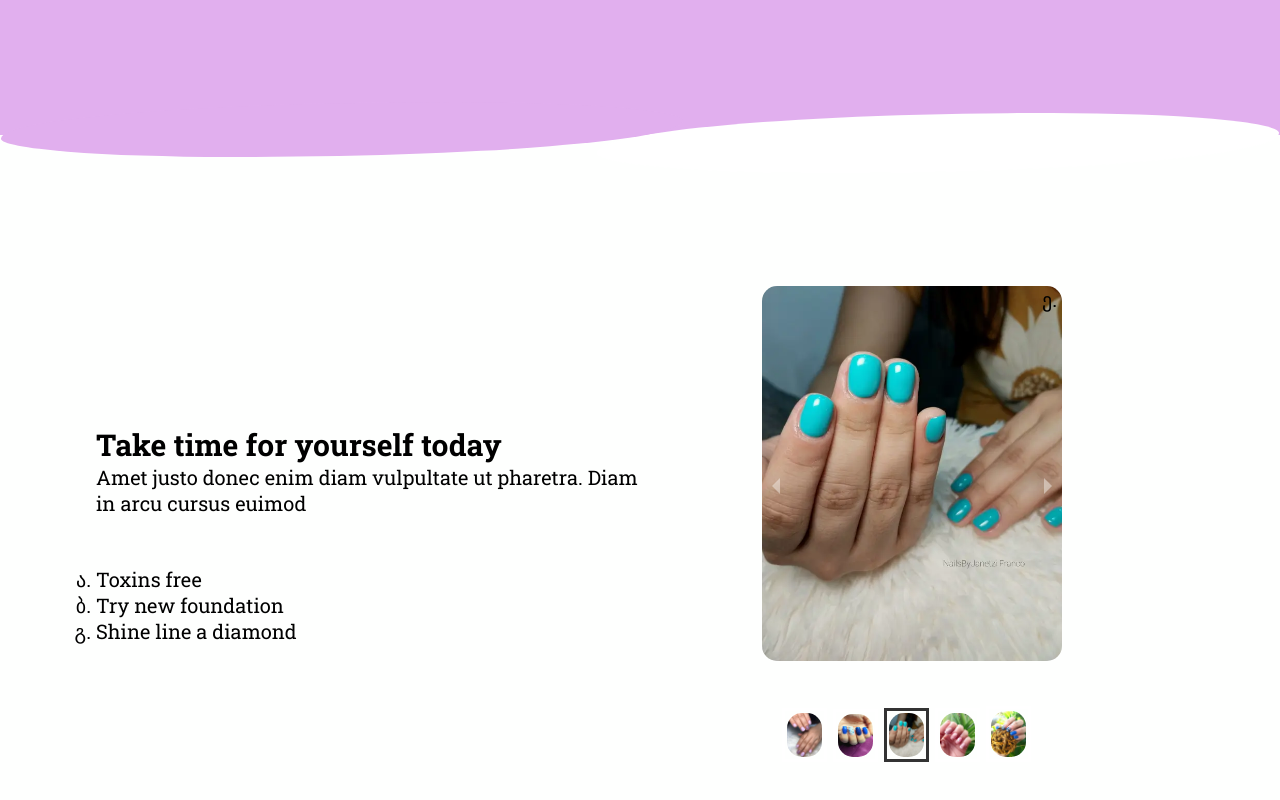
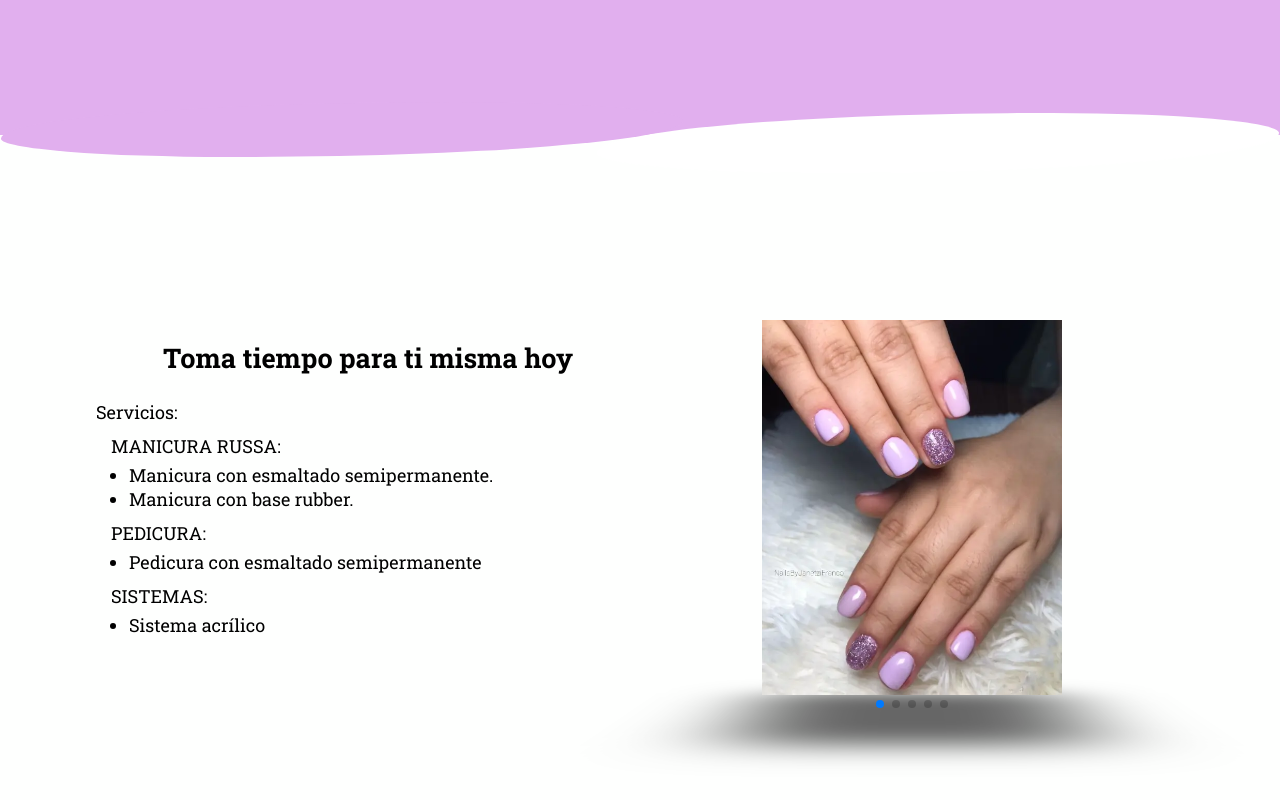
Before and after one commit to lamc305/Janef-Nails, a React (Vite) app: page / in a window 1280 px wide. Shown: the part 660-1460 px from the top of the page. Built offline with nearby package versions, Linux system fonts and the light colour scheme.

Commit message:
add services

```diff
--- a/src/components/AboutMe/aboutMeStyles.css
+++ b/src/components/AboutMe/aboutMeStyles.css
@@ -1,53 +1,50 @@
 .aboutMe {
-	max-height: 900px;
 	min-height: 100vh;
 	min-width: 100%;
 	background-color: #fefffe;
 	display: flex;
 	justify-content: center;
 	align-items: center;
+	padding-bottom: 50px;
 }
 
-
 .aboutMe__container {
-	display: grid;
-	grid-template-columns: 1fr 1fr;
+	display: flex;
+	flex-direction: column;
 	width: 85vw;
-	max-height: 900px;
 	margin: 0 auto;
 }
 
 .aboutMe__containerText {
-	display: flex;
-	justify-content: center;
-	align-items: flex-start;
-	flex-direction: column;
+	font-size: 1.8rem;
 }
 
-@media (max-width: 768px) {
-	.aboutMe__containerText {
-		margin-top: 100px;
+.aboutMe__containerText h2 {
+	text-align: center;
+	margin-top: 40px;
+	margin-bottom: 25px;
+}
+
+.services {
+	margin-left: 15px;
+	margin-top: 10px;
+	margin-bottom: 10px;
+}
+.services ul {
+	margin-left: 18px;
+	margin-top: 5px;
+}
+@media (min-width: 720px) {
+	.aboutMe__container {
+		display: grid;
+		grid-template-columns: 1fr 1fr;
 	}
 }
 
-.aboutMe__container h2 {
-	font-size: 3rem;
-}
-
-.aboutMe__container p {
-	font-size: 2rem;
-	margin-bottom: 50px;
-}
-
-.aboutMe__container ul li {
-	list-style: georgian;
-	font-size: 2rem;
-}
-
-.aboutMe__img {
+.aboutMe_containerCarrusel {
 	width: 100%;
-	object-fit: contain;
-	max-height: 600px;
+	margin: 0 auto;
+	margin-top: 20px;
 }
 
 .skewed {
@@ -62,27 +59,3 @@
 	transform: skewY(2deg);
 	transform-origin: top right;
 }
-
-.aboutMe_containerCarrusel {
-	margin: 0 auto;
-}
-
-@media (max-width: 768px) {
-	.aboutMe_containerCarrusel {
-		margin: 50px auto;
-		padding-bottom: 150px;
-	}
-}
-
-.img__carrusel {
-	border-radius: 15px;
-}
-
-@media screen and (max-width: 720px) {
-	.aboutMe__container {
-		grid-template-columns: none;
-		grid-template-rows: 1fr 1fr;
-		margin-bottom: 100px;
-		padding-top: 0;
-	}
-}
--- a/src/components/AboutMe/index.jsx
+++ b/src/components/AboutMe/index.jsx
@@ -1,19 +1,32 @@
 import './aboutMeStyles.css'
-import Carrusel from '../Carusel'
+import Carrusel from '../Carrusel'
 
 function AboutMe() {
-
 	return (
 		<section className='aboutMe' id='aboutMe'>
-      <div className="aboutMe__container">
+			<div className='aboutMe__container'>
 				<div className='aboutMe__containerText'>
-          <h2>Take time for yourself today</h2>
-          <p>Amet justo donec enim diam vulpultate ut pharetra. Diam in arcu cursus euimod</p>
+					<h2>Toma tiempo para ti misma hoy</h2>
+					<p>Servicios:</p>
+					<div className='services'>
+						<p>MANICURA RUSSA:</p>
 						<ul>
-            <li>Toxins free</li>
-            <li>Try new foundation</li>
-            <li>Shine line a diamond</li>
+							<li>Manicura con esmaltado semipermanente.</li>
+							<li>Manicura con base rubber.</li>
 						</ul>
+					</div>
+					<div className='services'>
+						<p>PEDICURA:</p>
+						<ul>
+							<li>Pedicura con esmaltado semipermanente</li>
+						</ul>
+					</div>
+					<div className='services'>
+						<p>SISTEMAS:</p>
+						<ul>
+							<li>Sistema acrílico</li>
+						</ul>
+					</div>
 				</div>
 				<div className='aboutMe_containerCarrusel'>
 					<Carrusel />
```
Lines whose indentation alone changed are shown as unchanged.
